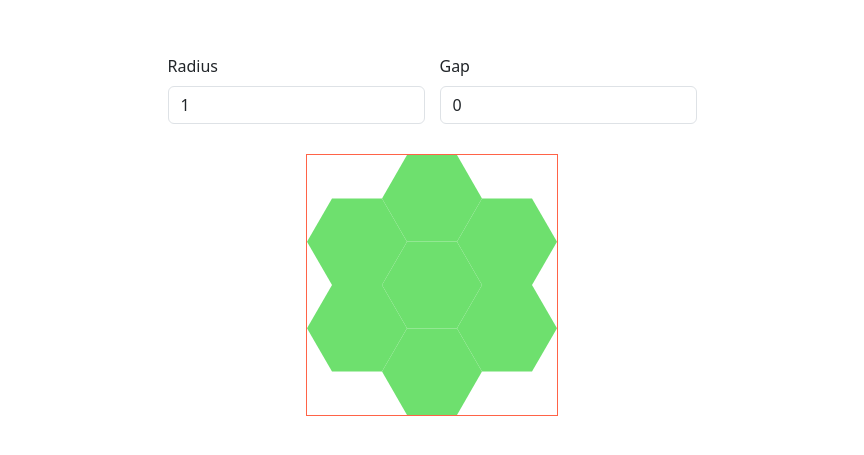
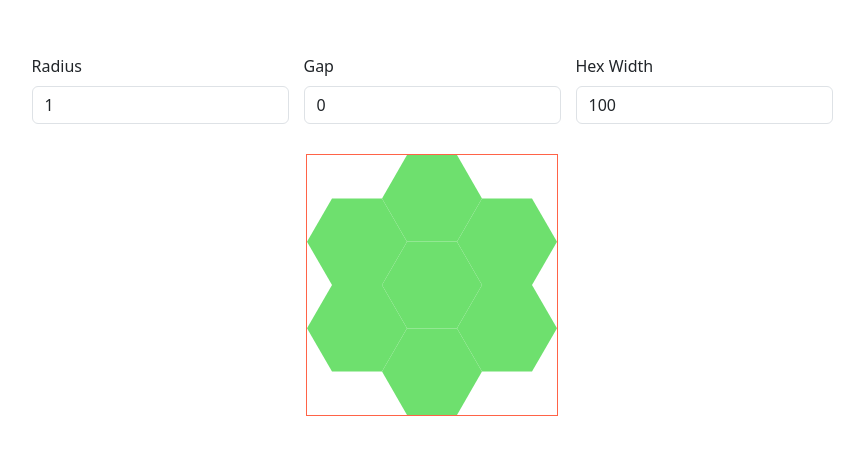
Before and after one commit to serge-st/ng-hex-2048-server, an Angular app: page /game in a window 1280 px wide. Shown: the part 165-620 px from the top of the page, without its empty margins (208-1072 px from the left). Built offline with nearby package versions, Linux system fonts and the light colour scheme.

Commit message:
refactor: big refactor, add hexWidth input

```diff
--- a/src/app/game-setup-form/game-setup-form.component.html
+++ b/src/app/game-setup-form/game-setup-form.component.html
@@ -1,3 +1,13 @@
 <!-- !! TODO change to min="1" later on -->
-<app-input label="Radius" [value]="radius$ | async" (valueChange)="setRadius($event)"></app-input>
-<app-input label="Gap" [value]="gap$ | async" (valueChange)="setGap($event)"></app-input>
+<app-number-input
+  label="Radius"
+  [value]="radius$ | async"
+  (valueChange)="storeService.setRadius($event)"
+></app-number-input>
+<app-number-input label="Gap" [value]="gap$ | async" (valueChange)="storeService.setGap($event)"></app-number-input>
+<app-number-input
+  label="Hex Width"
+  [value]="hexWidth$ | async"
+  (valueChange)="storeService.setHexWidth($event)"
+  [step]="10"
+></app-number-input>
--- a/src/app/game-setup-form/game-setup-form.component.ts
+++ b/src/app/game-setup-form/game-setup-form.component.ts
@@ -1,14 +1,14 @@
 import { AsyncPipe } from '@angular/common';
 import { ChangeDetectionStrategy, Component } from '@angular/core';
 import { FormsModule } from '@angular/forms';
-import { InputComponent } from '@app/input/input.component';
+import { NumberInputComponent } from '@app/number-input/number-input.component';
 import { StoreService } from '@app/shared/services';
 import { Observable, map } from 'rxjs';
 
 @Component({
   selector: 'app-game-setup-form',
   standalone: true,
-  imports: [FormsModule, InputComponent, AsyncPipe],
+  imports: [FormsModule, NumberInputComponent, AsyncPipe],
   templateUrl: './game-setup-form.component.html',
   styleUrl: './game-setup-form.component.scss',
   changeDetection: ChangeDetectionStrategy.OnPush,
@@ -16,17 +16,11 @@ import { Observable, map } from 'rxjs';
 export class GameSetupFormComponent {
   radius$!: Observable<number>;
   gap$!: Observable<number>;
+  hexWidth$!: Observable<number>;
 
-  constructor(private storeService: StoreService) {
+  constructor(readonly storeService: StoreService) {
     this.radius$ = this.storeService.state$.pipe(map((state) => state.radius));
     this.gap$ = this.storeService.state$.pipe(map((state) => state.gap));
-  }
-
-  setRadius(radius: string): void {
-    this.storeService.setRadius(Number(radius));
-  }
-
-  setGap(gap: string): void {
-    this.storeService.setGap(Number(gap));
+    this.hexWidth$ = this.storeService.state$.pipe(map((state) => state.hexWidth));
   }
 }
--- a/src/app/grid/grid.component.html
+++ b/src/app/grid/grid.component.html
@@ -1,7 +1,6 @@
 <section class="grid-wrapper" [style.--width]="styleVariables.width" [style.--height]="styleVariables.height">
   <app-hexagon
     *ngFor="let hexCoord of hexCoords; trackBy: trackByCoord"
-    [hexWidth]="hexWidth"
     [coord]="hexCoord"
     [offset]="offset"
   ></app-hexagon>
--- a/src/app/grid/grid.component.ts
+++ b/src/app/grid/grid.component.ts
@@ -17,6 +17,7 @@ import { distinctUntilChanged } from 'rxjs';
 export class GridComponent extends GridUtilityComponent implements OnInit {
   radius!: number;
   gap!: number;
+  hexWidth!: number;
   constructor(private storeService: StoreService) {
     super();
     this.storeService.state$
@@ -25,12 +26,12 @@ export class GridComponent extends GridUtilityComponent implements OnInit {
       .subscribe((state) => {
         this.radius = state.radius;
         this.gap = state.gap;
+        this.hexWidth = state.hexWidth;
 
         this.updateProperies();
       });
   }
 
-  @Input({ required: true }) hexWidth!: number;
   hexHeight!: number;
   gridWidth!: number;
   gridHeight!: number;
@@ -38,13 +39,19 @@ export class GridComponent extends GridUtilityComponent implements OnInit {
   hexCoords!: HexCoord[];
   styleVariables!: StyleVariables;
 
+  ngOnInit(): void {
+    this.updateProperies();
+  }
+
   setGridWidth(): void {
     // this.hexWidth + this.hexWidth * 1.5 * this.radius + (this.gap * 6 * this.radius) / this.coordToPixel.f0;
     this.gridWidth = this.hexWidth + this.hexWidth * 1.5 * this.radius;
+    console.log(`hex width: ${this.hexWidth}; grid width: ${this.gridWidth}`);
   }
 
   setGridHeight(): void {
     this.gridHeight = this.hexHeight + this.hexHeight * 2 * this.radius;
+    console.log(`hex height: ${this.hexHeight}; grid height: ${this.gridHeight}`);
   }
 
   setOffset(): void {
@@ -84,8 +91,4 @@ export class GridComponent extends GridUtilityComponent implements OnInit {
 
     this.setStyleVariables(this.gridWidth, this.gridHeight);
   }
-
-  ngOnInit(): void {
-    this.updateProperies();
-  }
 }
--- a/src/app/hexagon/hexagon.component.ts
+++ b/src/app/hexagon/hexagon.component.ts
@@ -2,6 +2,8 @@ import { Component, Input, OnChanges } from '@angular/core';
 import { StyleVariables, HexCoord, Position } from '@app/shared/interfaces';
 import { GridUtilityComponent } from '@app/shared/components';
 import { StoreService } from '@app/shared/services';
+import { takeUntilDestroyed } from '@angular/core/rxjs-interop';
+import { distinctUntilChanged } from 'rxjs';
 
 @Component({
   selector: 'app-hexagon',
@@ -11,26 +13,45 @@ import { StoreService } from '@app/shared/services';
   styleUrl: './hexagon.component.scss',
 })
 export class HexagonComponent extends GridUtilityComponent implements OnChanges {
+  gap!: number;
+  hexWidth!: number;
   constructor(private storeService: StoreService) {
     super();
+    this.storeService.state$
+      .pipe(takeUntilDestroyed())
+      .pipe(distinctUntilChanged())
+      .subscribe((state) => {
+        this.gap = state.gap;
+        this.hexWidth = state.hexWidth;
+
+        this.updateProperies();
+      });
   }
 
-  gap: number = 0;
+  @Input({ required: true }) coord!: HexCoord;
+  @Input({ required: true }) offset!: Position;
+  hexHeight!: number;
+  pixelCoord!: Position;
+  styleVariables!: StyleVariables;
 
-  @Input({ required: true }) coord!: HexCoord;
+  ngOnChanges(): void {
+    this.validateHexCoordinates();
+    this.updateProperies();
+  }
+
+  updateProperies(): void {
+    if (!this.coord) return;
+    this.setHexHeight();
+    this.setPixelCoords();
+    this.setStyleVariables(this.hexWidth, this.hexHeight, this.pixelCoord.x, this.pixelCoord.y);
+  }
+
   validateHexCoordinates() {
     if (Math.round(this.coord.q + this.coord.r + this.coord.s) !== 0) {
       const badCoord = JSON.stringify({ q: this.coord.q, r: this.coord.r, s: this.coord.s });
       throw new Error(`Invalid hex coordinates: ${badCoord}; q + r + s must equal 0`);
     }
   }
-
-  @Input({ required: true }) hexWidth!: number;
-  hexHeight!: number;
-  styleVariables!: StyleVariables;
-
-  @Input({ required: true }) offset!: Position;
-  pixelCoord!: Position;
 
   setPixelCoords(): void {
     const hexRadius = this.hexWidth / 2;
@@ -51,11 +72,11 @@ export class HexagonComponent extends GridUtilityComponent implements OnChanges
     };
   }
 
-  ngOnChanges() {
-    this.validateHexCoordinates();
-    this.setHexHeight();
-    this.setPixelCoords();
-    this.setStyleVariables(this.hexWidth, this.hexHeight, this.pixelCoord.x, this.pixelCoord.y);
+  // ngOnChanges() {
+  //   this.validateHexCoordinates();
+  //   this.setHexHeight();
+  //   this.setPixelCoords();
+  //   this.setStyleVariables(this.hexWidth, this.hexHeight, this.pixelCoord.x, this.pixelCoord.y);
   // !! TODO remove after testing
   // this.route.queryParams.subscribe((params) => {
   //   this.gap = Number(params['gap']);
@@ -69,5 +90,5 @@ export class HexagonComponent extends GridUtilityComponent implements OnChanges
   //     console.log('leftmost hex:', this.styleVariables);
   //   }
   // });
+  // }
 }
-}
--- a/src/app/input/input.component.html
+++ b/src/app/number-input/number-input.component.html
@@ -6,6 +6,7 @@
   type="number"
   class="form-control"
   attr.aria-label="{{ label }}"
+  [step]="step"
   [value]="value"
   (input)="onInputChange(input.value)"
 />
--- a/src/app/input/input.component.ts
+++ b/src/app/number-input/number-input.component.ts
@@ -1,18 +1,19 @@
 import { Component, Input, Output, EventEmitter, ChangeDetectionStrategy } from '@angular/core';
 
 @Component({
-  selector: 'app-input',
-  templateUrl: './input.component.html',
+  selector: 'app-number-input',
+  templateUrl: './number-input.component.html',
   standalone: true,
   changeDetection: ChangeDetectionStrategy.OnPush,
 })
-export class InputComponent {
+export class NumberInputComponent {
   @Input({ required: true }) label: string | undefined;
   @Input({ required: true }) value: number | undefined | null;
+  @Input() step: number = 1;
   @Input() minValue: number = 0;
-  @Output() valueChange = new EventEmitter<string>();
+  @Output() valueChange = new EventEmitter<number>();
 
   onInputChange(value: string) {
-    this.valueChange.emit(value);
+    this.valueChange.emit(Number(value));
   }
 }
--- a/src/app/pages/game-page/game-page.component.html
+++ b/src/app/pages/game-page/game-page.component.html
@@ -1,4 +1,4 @@
 <main>
   <app-game-setup-form></app-game-setup-form>
-  <app-grid [hexWidth]="100"></app-grid>
+  <app-grid></app-grid>
 </main>
--- a/src/app/shared/services/state.ts
+++ b/src/app/shared/services/state.ts
@@ -1,4 +1,5 @@
 export interface State {
   radius: number;
   gap: number;
+  hexWidth: number;
 }
--- a/src/app/shared/services/store.service.ts
+++ b/src/app/shared/services/store.service.ts
@@ -5,6 +5,7 @@ import { BehaviorSubject, Observable } from 'rxjs';
 const initialState: State = {
   radius: 1,
   gap: 0,
+  hexWidth: 100,
 };
 
 @Injectable({
@@ -19,7 +20,7 @@ export class StoreService {
     return this.state.value;
   }
 
-  setState(newState: Partial<State>): void {
+  private setState(newState: Partial<State>): void {
     this.state.next({ ...this.getState(), ...newState });
     // !! TODO remove afer testing
     console.log('New state:', this.getState());
@@ -32,4 +33,8 @@ export class StoreService {
   setGap(gap: number): void {
     this.setState({ gap });
   }
+
+  setHexWidth(hexWidth: number): void {
+    this.setState({ hexWidth });
+  }
 }
```
Also changed, not shown: 1 other file (tests, documents, lock files or other folders). Lines whose indentation alone changed are shown as unchanged.
